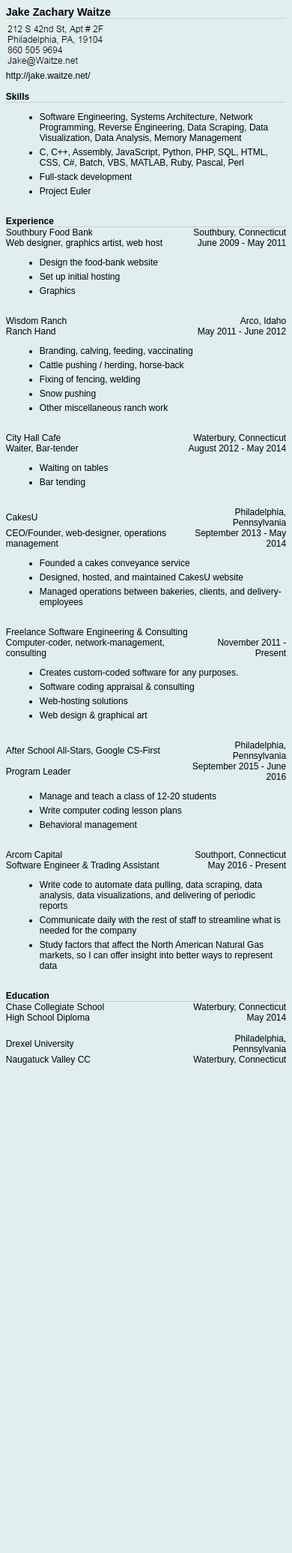
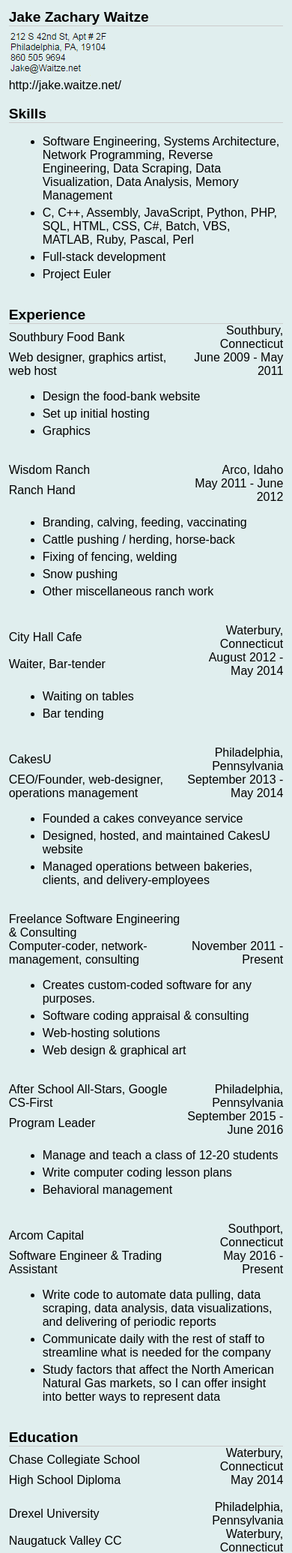
Before and after one commit to jwaitze/jake-personal-website, a PHP site: page /resume in a window 390 px wide. Shown: the top 2071 px of the page at 75% size. Before the commit the page ends 1420 px from the top, so only its background shows below. Run offline with PHP 8.4, Linux system fonts and the light colour scheme.

Commit message:
added icon for SFB, made it now 100% mobile friendly, revised resume html&css, protected phone&email&address from some crawlers, adjusted padding on dropdown top and bottom, dropdown-content min-width is now responsive

```diff
--- a/css/main.css
+++ b/css/main.css
@@ -170,7 +170,7 @@ a {
 .dropdown-content {
 	margin-top: 17px;
 	min-width: 200px;
-	padding: 25% 0;
+	padding: 12.5% 0;
 }
 
 .dropdown-content span {
--- a/index.html
+++ b/index.html
@@ -38,12 +38,11 @@
 							<div class="dropdown-content">
 								<a href="http://traject.io/" target="_blank">
 									<span>
-										<i class="fa fa-circle" aria-hidden="true"></i>
-										<i class="fa fa-circle-o" aria-hidden="true"></i> Traject.io
+										<i class="fa fa-circle" aria-hidden="true"></i> Traject.io
 									</span>
 								</a>
 								<hr class="fadingStyle">
-								<a href="http://southburyfoodbank.org" target="_blank"><span>Southbury Food Bank</span></a>
+								<a href="http://southburyfoodbank.org" target="_blank"><span><i class="fa fa-heart" aria-hidden="true"></i> Southbury Food Bank</span></a>
 							</div>
 						</div>
 					</li>
--- a/resume/css/main.css
+++ b/resume/css/main.css
@@ -1,45 +1,45 @@
+* {
+  font-size: 1em;
+  font-family: sans-serif;
+}
+
 li {
   list-style-type: disc;
   list-style-image: none;
   margin: 5px;
 }
 
-.sectionlabel {
+.namelabel, .sectionlabel {
   border-bottom: #cccccc 1px solid;
-  font-weight: bold;
+  font-size: 120%;
   margin-bottom: 5px;
   width: 100%;
 }
 
 .namelabel {
-  border-bottom: #cccccc 1px solid;
-  font-size: 120%;
   font-weight: bold;
-  margin-bottom: 5px;
-  width: 100%;
 }
 
 table.template td {
   color: #000000;
-  font-family: sans-serif;
-  font-size: 12px;
 }
 
 body {
   background: #E0EEEE;
-  margin: 2%;
+  margin: 3%;
 }
 
 td {
   background: transparent;
   color: #000000;
-  font-family: sans-serif;
-  font-size: 12px;
 }
 
 #sectiontitle {
-  color:#000000;
-  font-family:sans-serif;
-  font-size:12px;
-  width:100%;
+  color: #000000;
+  width: 100%;
 }
+
+img {
+    max-width: 100%;
+    height: auto;
+}
--- a/resume/index.html
+++ b/resume/index.html
@@ -2,6 +2,8 @@
 <html>
 <head>
     <title>Resume: Jake Waitze</title>
+    <meta charset="utf-8">
+    <meta name="viewport" content="width=device-width, user-scalable=no, minimum-scale=1.0, maximum-scale=1.0">
     <link rel="stylesheet" href="css/main.css">
 </head>
 <body>
```
